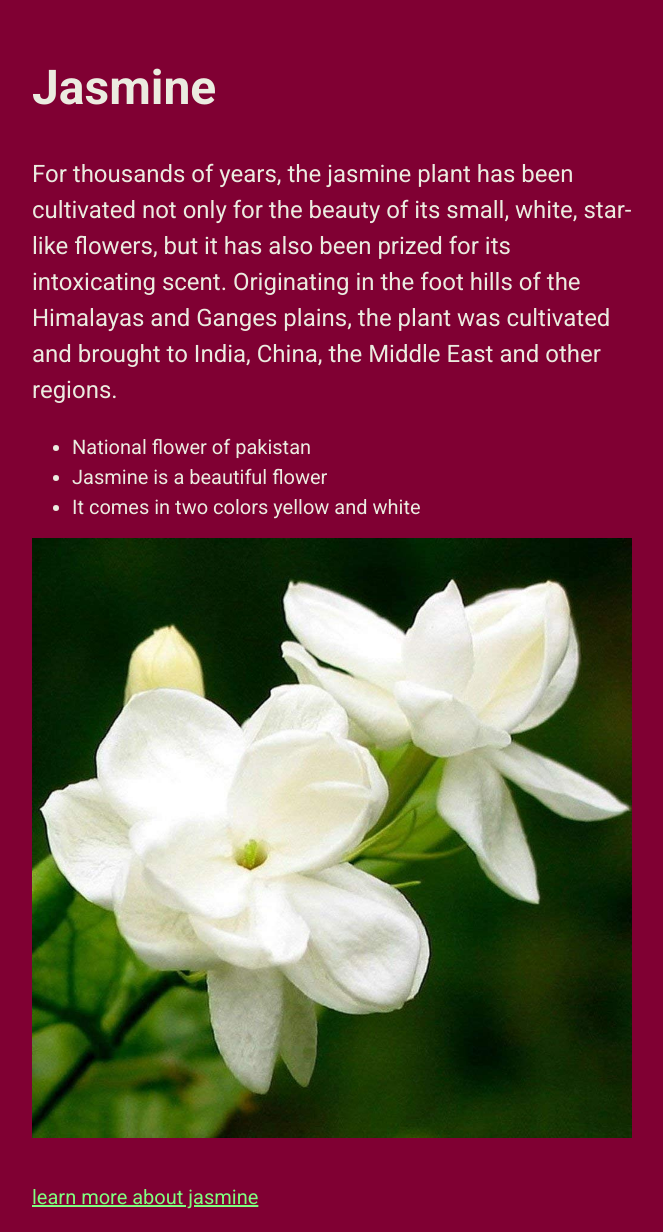
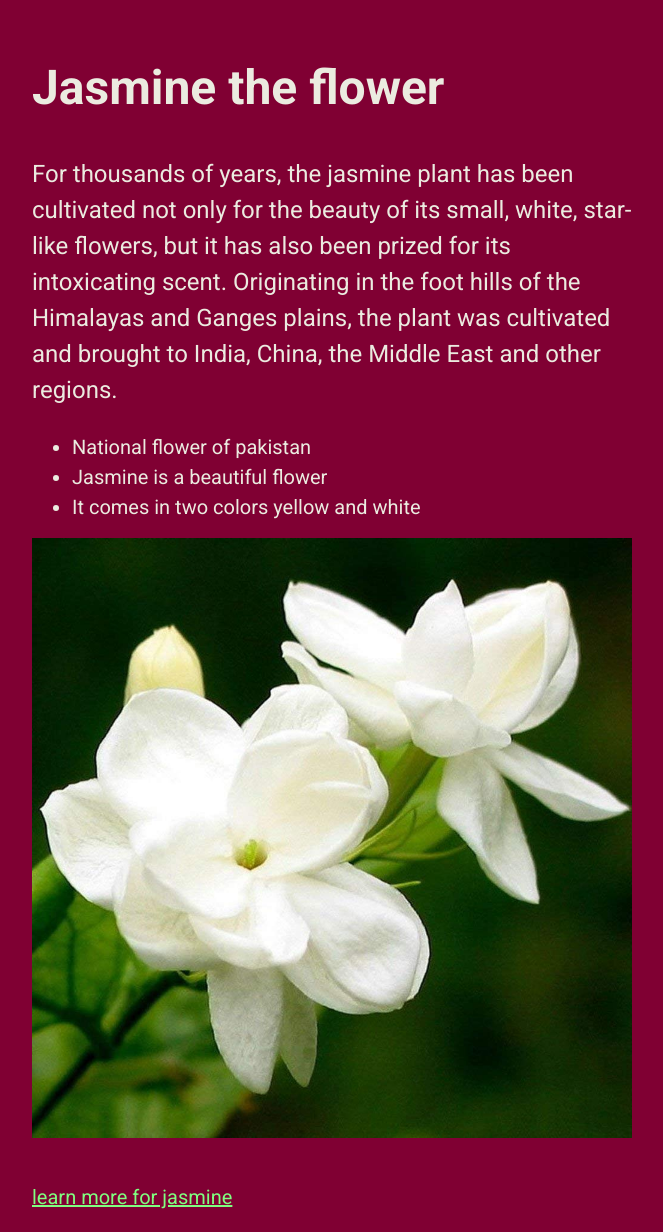
Before and after one commit to seeratalishah/my-live-website, a plain HTML site: page index.html in a window 1280 px wide. Shown: the whole page, without its empty margins (308-971 px from the left). Drawn offline with Linux system fonts and the light colour scheme.

Commit message:
changed the title and link text

```diff
--- a/index.html
+++ b/index.html
@@ -9,7 +9,7 @@
     <link rel="stylesheet" href="./styles/index.css">
 </head>
 <body>
-   <h1>Jasmine</h1>
+   <h1>Jasmine the flower</h1>
    <p>For thousands of years, the jasmine plant has been cultivated not only for the
      beauty of its small, white, star-like flowers, but it has also been prized for its intoxicating scent.
      Originating in the foot hills of the Himalayas and Ganges plains, the plant was cultivated and brought
@@ -20,6 +20,6 @@
         <li>It comes in two colors yellow and white</li>
      </ul>
      <img src="./assets/jasmine.jpg" alt="jasmine">
-     <a href="https://www.rhs.org.uk/plants/jasmine" target="_blank">learn more about jasmine</a>
+     <a href="https://www.rhs.org.uk/plants/jasmine" target="_blank">learn more for jasmine</a>
 </body>
 </html>
```
